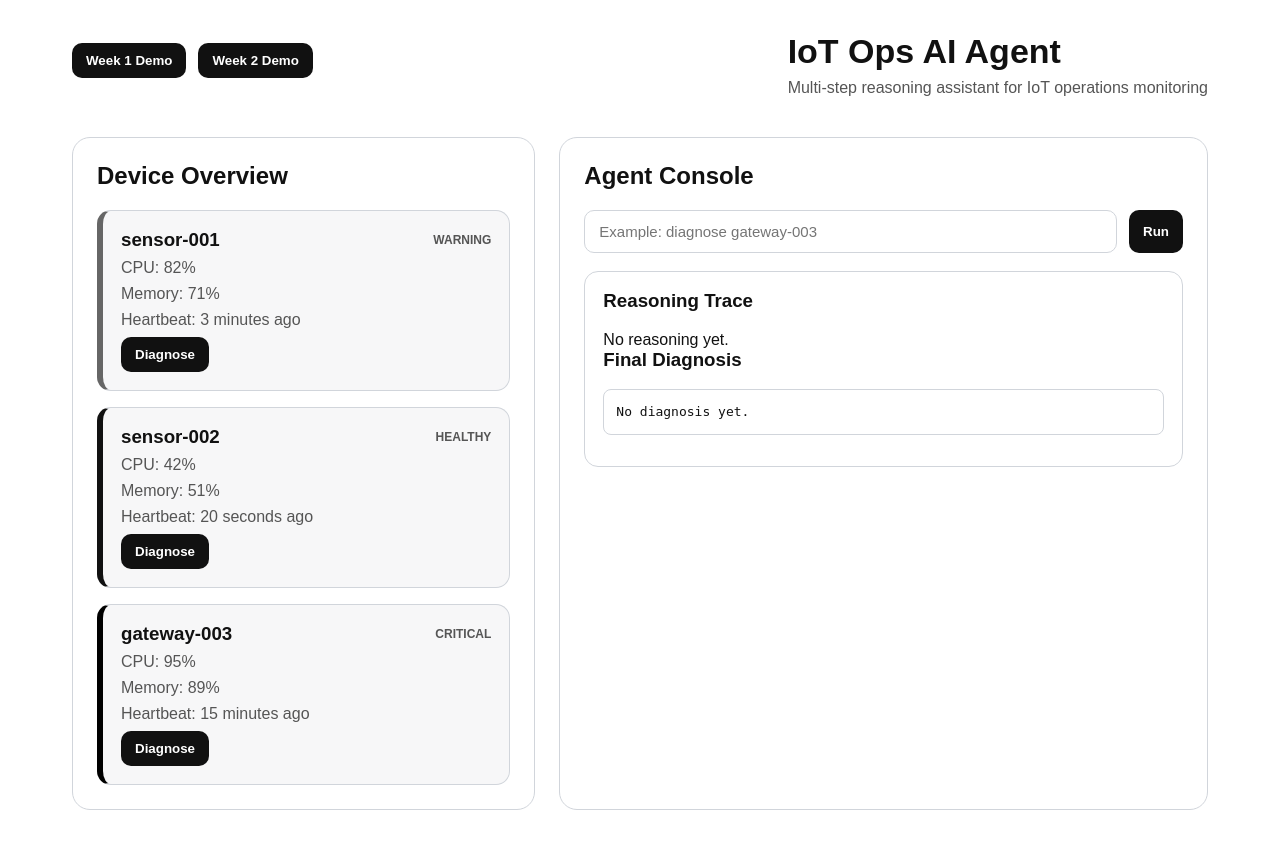
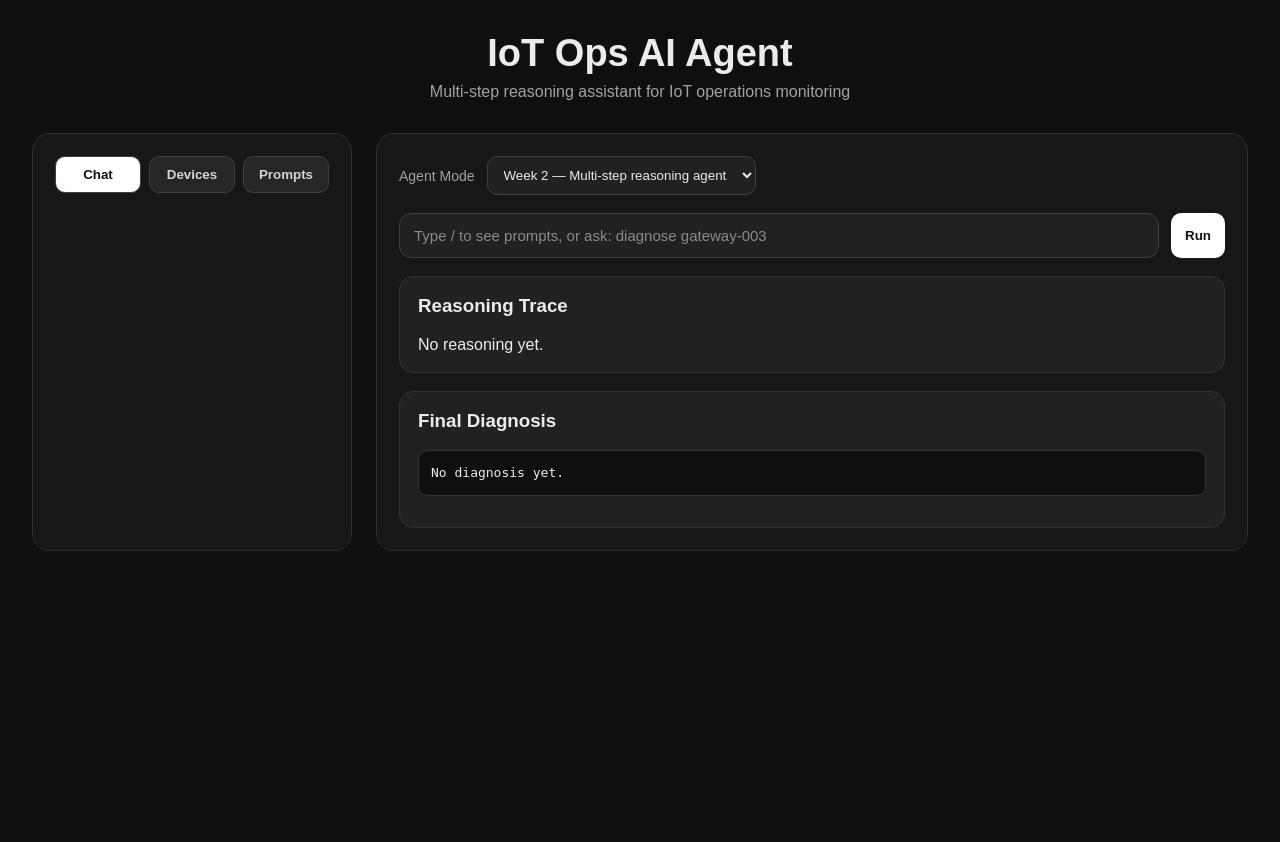
Before and after one commit to giangng611/iot-ops-agent, a Flask app: page / in a window 1280 px wide. After the commit the page ends 551 px from the top, so only its background shows below. Run offline with Flask 3, Linux system fonts and the light colour scheme.

Commit message:
Update UI #1

```diff
--- a/static/script.js
+++ b/static/script.js
@@ -1,24 +1,106 @@
 let currentMode = "week2";
+
+const prompts = [
+    "/diagnose gateway-003",
+    "/diagnose sensor-001",
+    "/diagnose sensor-002",
+    "/status sensor-001",
+    "/status sensor-002",
+    "/logs gateway-003",
+    "/alarms sensor-001"
+];
+
+function setMode(mode) {
+    currentMode = mode;
+}
+
+function showTab(tabName) {
+    const devicesTab = document.getElementById("devicesTab");
+    const promptsTab = document.getElementById("promptsTab");
+    const chatTab = document.getElementById("chatTab");
+
+    devicesTab.classList.add("hidden");
+    promptsTab.classList.add("hidden");
+    chatTab.classList.add("hidden");
+
+    document.querySelectorAll(".tab-button").forEach(button => {
+        button.classList.remove("active");
+    });
+
+    if (tabName === "chat") {
+        chatTab.classList.remove("hidden");
+    }
+
+    if (tabName === "devices") {
+        devicesTab.classList.remove("hidden");
+    }
+
+    if (tabName === "prompts") {
+        promptsTab.classList.remove("hidden");
+    }
+
+    event.target.classList.add("active");
+}
+
+function usePrompt(promptText) {
+    const input = document.getElementById("messageInput");
+    input.value = promptText;
+    showTab("chat");
+}
+
+function handlePromptSuggestions() {
+    const input = document.getElementById("messageInput");
+    const suggestions = document.getElementById("promptSuggestions");
+
+    const value = input.value.trim();
+
+    if (!value.startsWith("/")) {
+        suggestions.classList.add("hidden");
+        suggestions.innerHTML = "";
+        return;
+    }
+
+    const filtered = prompts.filter(prompt =>
+        prompt.startsWith(value)
+    );
+
+    if (filtered.length === 0) {
+        suggestions.classList.add("hidden");
+        suggestions.innerHTML = "";
+        return;
+    }
+
+    suggestions.innerHTML = filtered.map(prompt => {
+        return `<div class="suggestion-item" onclick="usePrompt('${prompt}')">${prompt}</div>`;
+    }).join("");
+
+    suggestions.classList.remove("hidden");
+}
 
 async function sendMessage() {
     const input = document.getElementById("messageInput");
     const output = document.getElementById("responseOutput");
+    const reasoningOutput = document.getElementById("reasoningOutput");
     const loading = document.getElementById("loading");
+    const suggestions = document.getElementById("promptSuggestions");
 
     const message = input.value.trim();
-
-    if (currentMode === "week2") {
-        await sendStreamMessage(message);
-        return;
-    }
 
     if (!message) {
         output.textContent = "Please enter a request.";
         return;
     }
 
+    suggestions.classList.add("hidden");
+    reasoningOutput.innerHTML = "No reasoning yet.";
+    output.textContent = "";
     loading.classList.remove("hidden");
-    output.textContent = "";
+
+    if (currentMode === "week2") {
+        await sendStreamMessage(message);
+        loading.classList.add("hidden");
+        return;
+    }
 
     try {
         const response = await fetch("/api/diagnose", {
@@ -38,7 +120,6 @@ async function sendMessage() {
             output.textContent = "Error: " + data.error;
         } else {
             output.textContent = data.response;
-            renderReasoning(data.steps);
         }
 
     } catch (error) {
@@ -48,63 +129,11 @@ async function sendMessage() {
     loading.classList.add("hidden");
 }
 
-
-function diagnoseDevice(deviceId) {
-    const input = document.getElementById("messageInput");
-    input.value = `diagnose ${deviceId}`;
-    sendMessage();
-}
-
-function setMode(mode) {
-
-    currentMode = mode;
-
-    console.log("Current mode:", currentMode);
-
-}
-
-function renderReasoning(steps) {
-    const reasoningOutput = document.getElementById("reasoningOutput");
-
-    if (!steps || steps.length === 0) {
-        reasoningOutput.innerHTML = "No reasoning trace available.";
-        return;
-    }
-
-    let html = "";
-
-    steps.forEach(step => {
-        html += `
-            <div class="reasoning-step">
-                <h4>Iteration ${step.iteration}</h4>
-
-                <p>
-                    <strong>Thought:</strong><br>
-                    ${step.thought}
-                </p>
-
-                <p>
-                    <strong>Action:</strong><br>
-                    ${step.action}
-                </p>
-
-                <p><strong>Observation:</strong></p>
-                <pre>${JSON.stringify(step.output, null, 2)}</pre>
-            </div>
-        `;
-    });
-
-    reasoningOutput.innerHTML = html;
-}
-
 async function sendStreamMessage(message) {
     const output = document.getElementById("responseOutput");
     const reasoningOutput = document.getElementById("reasoningOutput");
-    const loading = document.getElementById("loading");
 
-    output.textContent = "";
     reasoningOutput.innerHTML = "";
-    loading.classList.remove("hidden");
 
     const response = await fetch("/api/diagnose-stream", {
         method: "POST",
@@ -133,6 +162,7 @@ async function sendStreamMessage(message) {
                 reasoningOutput.innerHTML += `
                     <div class="reasoning-step">
                         <h4>Iteration ${event.iteration}</h4>
+
                         <p><strong>Thought:</strong><br>${event.thought}</p>
                         <p><strong>Action:</strong><br>${event.action}</p>
                     </div>
@@ -140,7 +170,11 @@ async function sendStreamMessage(message) {
             }
 
             if (event.type === "observation") {
-                reasoningOutput.innerHTML += `
+                const steps = document.querySelectorAll(".reasoning-step");
+                const latestStep = steps[steps.length - 1];
+
+                latestStep.innerHTML += `
+                    <p><strong>Observation:</strong></p>
                     <pre>${JSON.stringify(event.observation.output, null, 2)}</pre>
                 `;
             }
@@ -154,6 +188,11 @@ async function sendStreamMessage(message) {
             }
         });
     }
+}
 
-    loading.classList.add("hidden");
+function diagnoseDevice(deviceId) {
+    const input = document.getElementById("messageInput");
+    input.value = `/diagnose ${deviceId}`;
+    showTab("chat");
+    sendMessage();
 }
--- a/static/style.css
+++ b/static/style.css
@@ -5,88 +5,92 @@
 body {
     margin: 0;
     font-family: Arial, Helvetica, sans-serif;
-    background: #ffffff;
-    color: #111111;
+    background: #0f0f0f;
+    color: #ececec;
 }
 
 .app-container {
-    max-width: 1200px;
+    max-width: 1280px;
     margin: 0 auto;
     padding: 32px;
 }
 
 .header {
-    display: flex;
-    justify-content: space-between;
-    align-items: center;
-    margin-bottom: 24px;
+    text-align: center;
+    margin-bottom: 32px;
 }
 
 .header h1 {
     margin: 0;
-    font-size: 34px;
+    font-size: 38px;
 }
 
 .header p {
     margin-top: 8px;
-    color: #555555;
+    color: #a1a1aa;
 }
 
-.badge {
-    background: #111111;
-    color: white;
-    padding: 8px 14px;
-    border-radius: 999px;
-    font-size: 14px;
-}
-
-.mode-selector {
-    display: flex;
-    gap: 12px;
-    margin-bottom: 24px;
-}
-
-.layout {
+.app-shell {
     display: grid;
-    grid-template-columns: 1fr 1.4fr;
+    grid-template-columns: 320px 1fr;
     gap: 24px;
 }
 
-.panel {
-    background: #ffffff;
-    border: 1px solid #d1d5db;
+.sidebar,
+.chat-panel {
+    background: #171717;
+    border: 1px solid #2f2f2f;
     border-radius: 18px;
-    padding: 24px;
+    padding: 22px;
 }
 
-.panel h2 {
+.tab-buttons {
+    display: flex;
+    gap: 8px;
+    margin-bottom: 20px;
+}
+
+.tab-button {
+    flex: 1;
+    background: #262626;
+    color: #d4d4d8;
+    border: 1px solid #3f3f46;
+}
+
+.tab-button.active {
+    background: #ffffff;
+    color: #111111;
+}
+
+.tab-content h2,
+.chat-panel h2 {
     margin-top: 0;
 }
 
 .device-list {
     display: flex;
     flex-direction: column;
-    gap: 16px;
+    gap: 14px;
 }
 
 .device-card {
-    background: #f7f7f8;
+    background: #212121;
+    border: 1px solid #333333;
+    border-left: 5px solid #737373;
     border-radius: 14px;
-    padding: 18px;
-    border: 1px solid #d1d5db;
-    border-left: 6px solid #999999;
+    padding: 16px;
 }
 
 .device-card.healthy {
-    border-left-color: #111111;
+    border-left-color: #22c55e;
 }
 
 .device-card.warning {
-    border-left-color: #666666;
+    border-left-color: #eab308;
 }
 
 .device-card.critical {
-    border-left-color: #000000;
+    border-left-color: #ef4444;
 }
 
 .device-top {
@@ -100,21 +104,21 @@ body {
 }
 
 .device-top span {
-    text-transform: uppercase;
     font-size: 12px;
     font-weight: bold;
-    color: #555555;
+    text-transform: uppercase;
+    color: #a1a1aa;
 }
 
 .device-card p {
     margin: 8px 0;
-    color: #555555;
+    color: #d4d4d8;
 }
 
 button {
     border: none;
-    background: #111111;
-    color: white;
+    background: #ffffff;
+    color: #111111;
     padding: 10px 14px;
     border-radius: 10px;
     cursor: pointer;
@@ -122,32 +126,74 @@ button {
 }
 
 button:hover {
-    background: #333333;
+    background: #e5e5e5;
+}
+
+.model-row {
+    margin-bottom: 18px;
+    display: flex;
+    align-items: center;
+    gap: 12px;
+}
+
+.model-row label {
+    color: #a1a1aa;
+    font-size: 14px;
+}
+
+select {
+    background: #212121;
+    color: #ececec;
+    border: 1px solid #3f3f46;
+    border-radius: 10px;
+    padding: 10px 12px;
 }
 
 .input-row {
     display: flex;
     gap: 12px;
-    margin-bottom: 18px;
+    margin-bottom: 12px;
 }
 
 input {
     flex: 1;
+    padding: 13px 14px;
+    border-radius: 12px;
+    border: 1px solid #3f3f46;
+    background: #212121;
+    color: #ececec;
+    font-size: 15px;
+}
+
+input::placeholder {
+    color: #8a8a8a;
+}
+
+.suggestions {
+    background: #212121;
+    border: 1px solid #3f3f46;
+    border-radius: 12px;
+    margin-bottom: 16px;
+    overflow: hidden;
+}
+
+.suggestion-item {
     padding: 12px 14px;
-    border-radius: 10px;
-    border: 1px solid #d1d5db;
-    background: #ffffff;
-    color: #111111;
-    font-size: 15px;
+    cursor: pointer;
+    border-bottom: 1px solid #333333;
+}
+
+.suggestion-item:hover {
+    background: #2f2f2f;
 }
 
 .reasoning-box,
 .response-box {
-    background: #ffffff;
-    border: 1px solid #d1d5db;
+    background: #212121;
+    border: 1px solid #333333;
     border-radius: 14px;
     padding: 18px;
-    margin-bottom: 20px;
+    margin-top: 18px;
 }
 
 .reasoning-box h3,
@@ -156,9 +202,9 @@ input {
 }
 
 .reasoning-step {
-    background: #f7f7f8;
-    border: 1px solid #d1d5db;
-    border-left: 4px solid #111111;
+    background: #171717;
+    border: 1px solid #333333;
+    border-left: 4px solid #ffffff;
     border-radius: 12px;
     padding: 16px;
     margin-bottom: 16px;
@@ -166,23 +212,36 @@ input {
 
 .reasoning-step h4 {
     margin-top: 0;
-    margin-bottom: 14px;
 }
 
 pre {
-    background: #ffffff;
-    border: 1px solid #d1d5db;
-    color: #111111;
+    background: #0f0f0f;
+    border: 1px solid #333333;
+    color: #ececec;
     padding: 12px;
-    border-radius: 8px;
+    border-radius: 10px;
     white-space: pre-wrap;
     line-height: 1.5;
     overflow-x: auto;
 }
 
+.prompt-card {
+    background: #212121;
+    border: 1px solid #333333;
+    padding: 14px;
+    border-radius: 12px;
+    margin-bottom: 12px;
+    cursor: pointer;
+    color: #ececec;
+}
+
+.prompt-card:hover {
+    background: #2f2f2f;
+}
+
 .loading {
-    margin-bottom: 16px;
-    color: #555555;
+    color: #a1a1aa;
+    margin-top: 12px;
 }
 
 .hidden {
--- a/templates/index.html
+++ b/templates/index.html
@@ -10,25 +10,20 @@
 <div class="app-container">
 
     <header class="header">
-            <div class="mode-selector">
-                <button onclick="setMode('week1')">
-                    Week 1 Demo
-                </button>
-
-                <button onclick="setMode('week2')">
-                    Week 2 Demo
-                </button>
-
-            </div>
-            <div>
         <h1>IoT Ops AI Agent</h1>
         <p>Multi-step reasoning assistant for IoT operations monitoring</p>
-            </div>
     </header>
 
-        <main class="layout">
+    <main class="app-shell">
 
-            <section class="panel devices-panel">
+        <aside class="sidebar">
+            <div class="tab-buttons">
+                <button class="tab-button active" onclick="showTab('chat')">Chat</button>
+                <button class="tab-button" onclick="showTab('devices')">Devices</button>
+                <button class="tab-button" onclick="showTab('prompts')">Prompts</button>
+            </div>
+
+            <section id="devicesTab" class="tab-content hidden">
                 <h2>Device Overview</h2>
 
                 <div class="device-list">
@@ -51,34 +46,67 @@
                 </div>
             </section>
 
-            <section class="panel agent-panel">
-                <h2>Agent Console</h2>
+            <section id="promptsTab" class="tab-content hidden">
+                <h2>Prompt Library</h2>
+
+                <div class="prompt-card" onclick="usePrompt('/diagnose gateway-003')">
+                    /diagnose gateway-003
+                </div>
+
+                <div class="prompt-card" onclick="usePrompt('/diagnose sensor-001')">
+                    /diagnose sensor-001
+                </div>
+
+                <div class="prompt-card" onclick="usePrompt('/status sensor-002')">
+                    /status sensor-002
+                </div>
+
+                <div class="prompt-card" onclick="usePrompt('/logs gateway-003')">
+                    /logs gateway-003
+                </div>
+
+                <div class="prompt-card" onclick="usePrompt('/alarms sensor-001')">
+                    /alarms sensor-001
+                </div>
+            </section>
+        </aside>
+
+        <section id="chatTab" class="chat-panel">
+
+            <div class="model-row">
+                <label for="modeSelect">Agent Mode</label>
+                <select id="modeSelect" onchange="setMode(this.value)">
+                    <option value="week1">Week 1 — Single-step tool calling</option>
+                    <option value="week2" selected>Week 2 — Multi-step reasoning agent</option>
+                </select>
+            </div>
 
             <div class="input-row">
                 <input
                     id="messageInput"
                     type="text"
-                        placeholder="Example: diagnose gateway-003"
+                    placeholder="Type / to see prompts, or ask: diagnose gateway-003"
+                    oninput="handlePromptSuggestions()"
                 >
                 <button onclick="sendMessage()">Run</button>
             </div>
+
+            <div id="promptSuggestions" class="suggestions hidden"></div>
 
             <div id="loading" class="loading hidden">
                 Agent is investigating...
             </div>
 
-                <div class="response-box">
+            <div class="reasoning-box">
                 <h3>Reasoning Trace</h3>
-
-                    <div id="reasoningOutput">
-
-                        No reasoning yet.
-
+                <div id="reasoningOutput">No reasoning yet.</div>
             </div>
 
+            <div class="response-box">
                 <h3>Final Diagnosis</h3>
                 <pre id="responseOutput">No diagnosis yet.</pre>
             </div>
+
         </section>
 
     </main>
```
Lines whose indentation alone changed are shown as unchanged.
